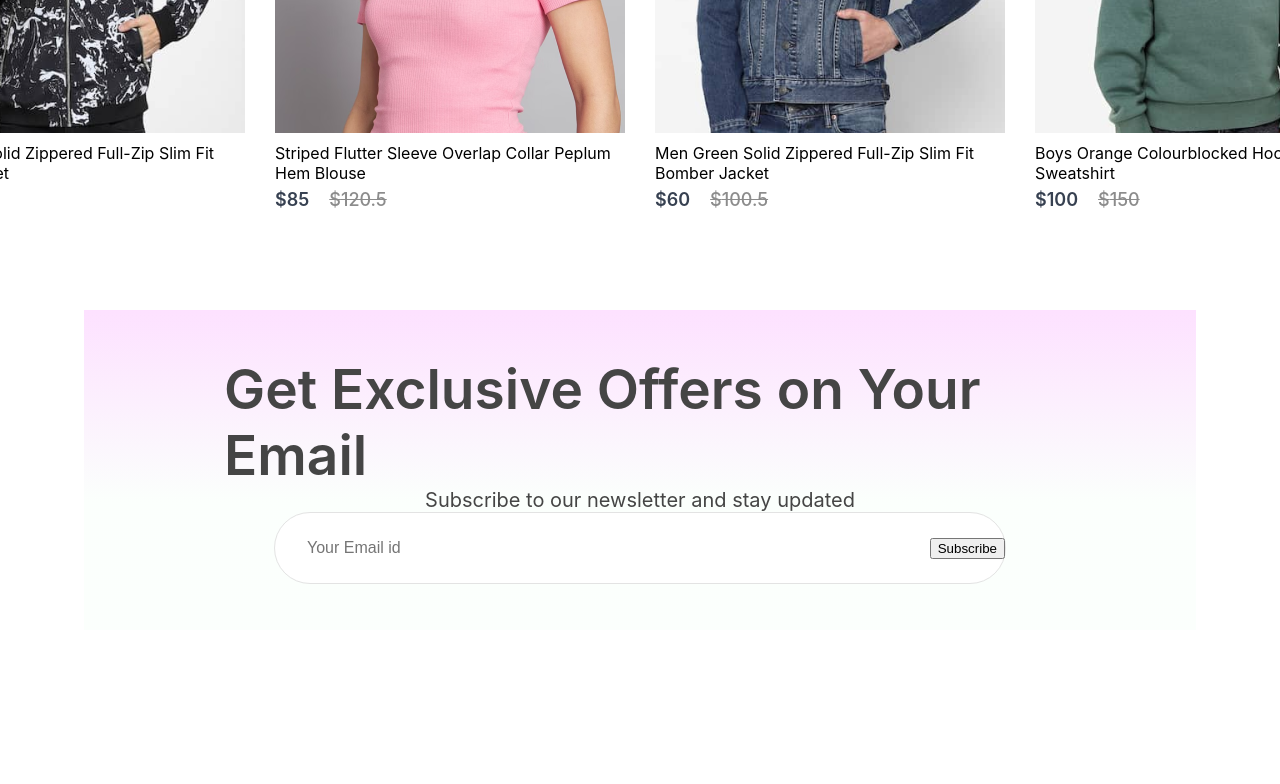
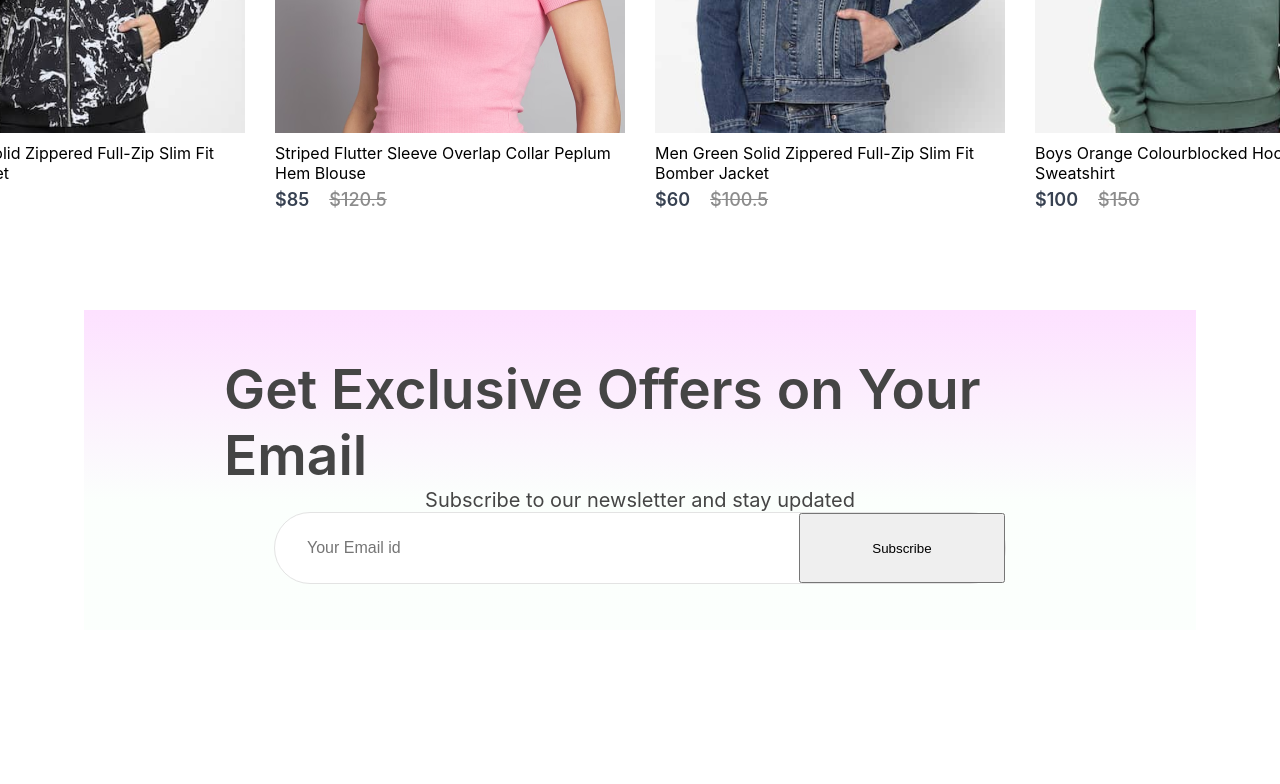
Before and after one commit to Patrickodey360coder/mern-ecommerce, a React (Vite) app: page / in a window 1280 px wide. Shown: the part 3195-3979 px from the top of the page. Built offline with nearby package versions, Linux system fonts and the light colour scheme.

Commit message:
newsletter

```diff
--- a/src/Components/Newsletter/Newletter.css
+++ b/src/Components/Newsletter/Newletter.css
@@ -32,6 +32,7 @@
   border-radius: 80px;
   border: 1px solid #e3e3e3;
 }
+
 .newsletter input {
   width: 500px;
   margin-left: 30px;
@@ -41,3 +42,8 @@
   font-family: sans-serif;
   font-size: 16px;
 }
+
+.newsletter div button {
+  width: 210px;
+  height: 70px;
+}
```
